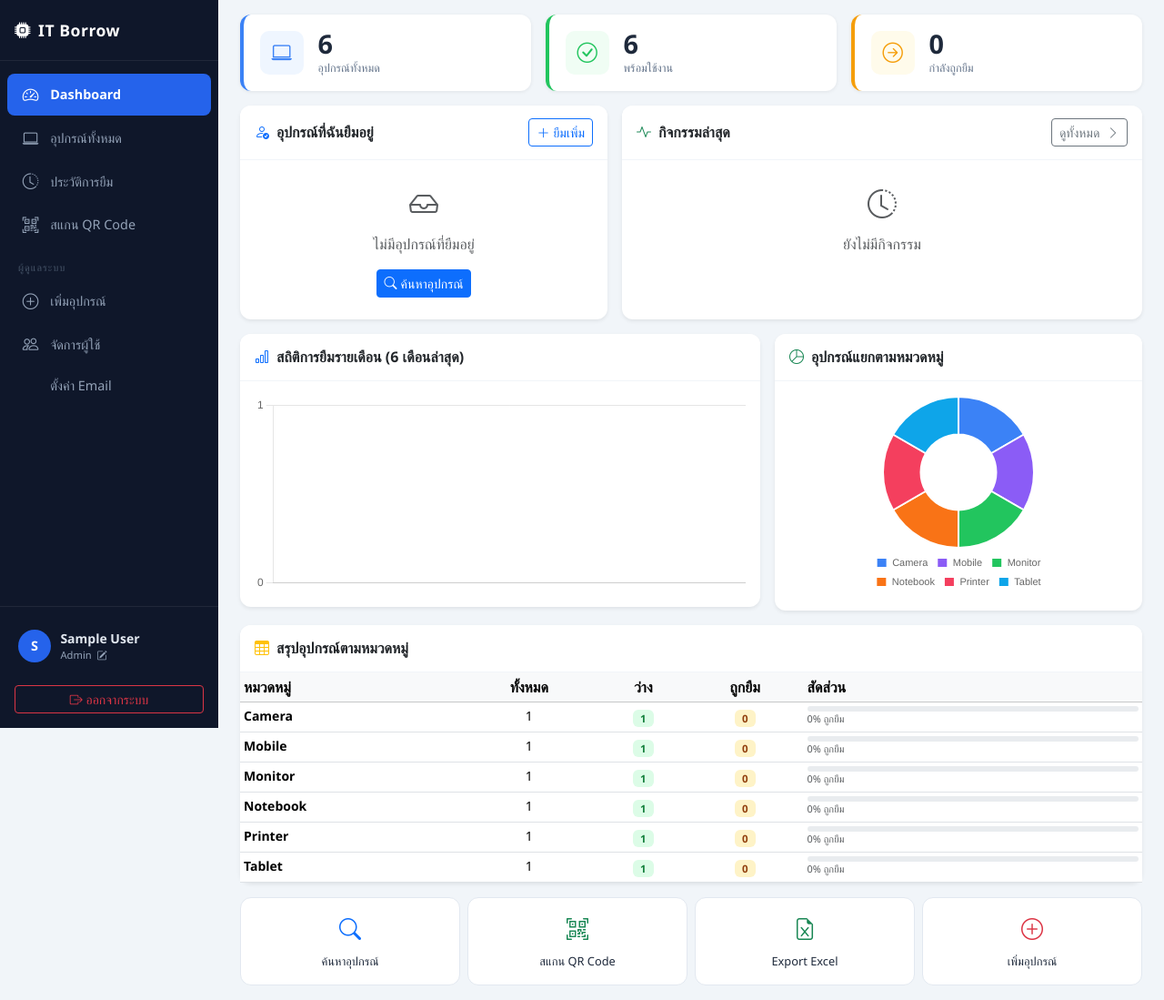
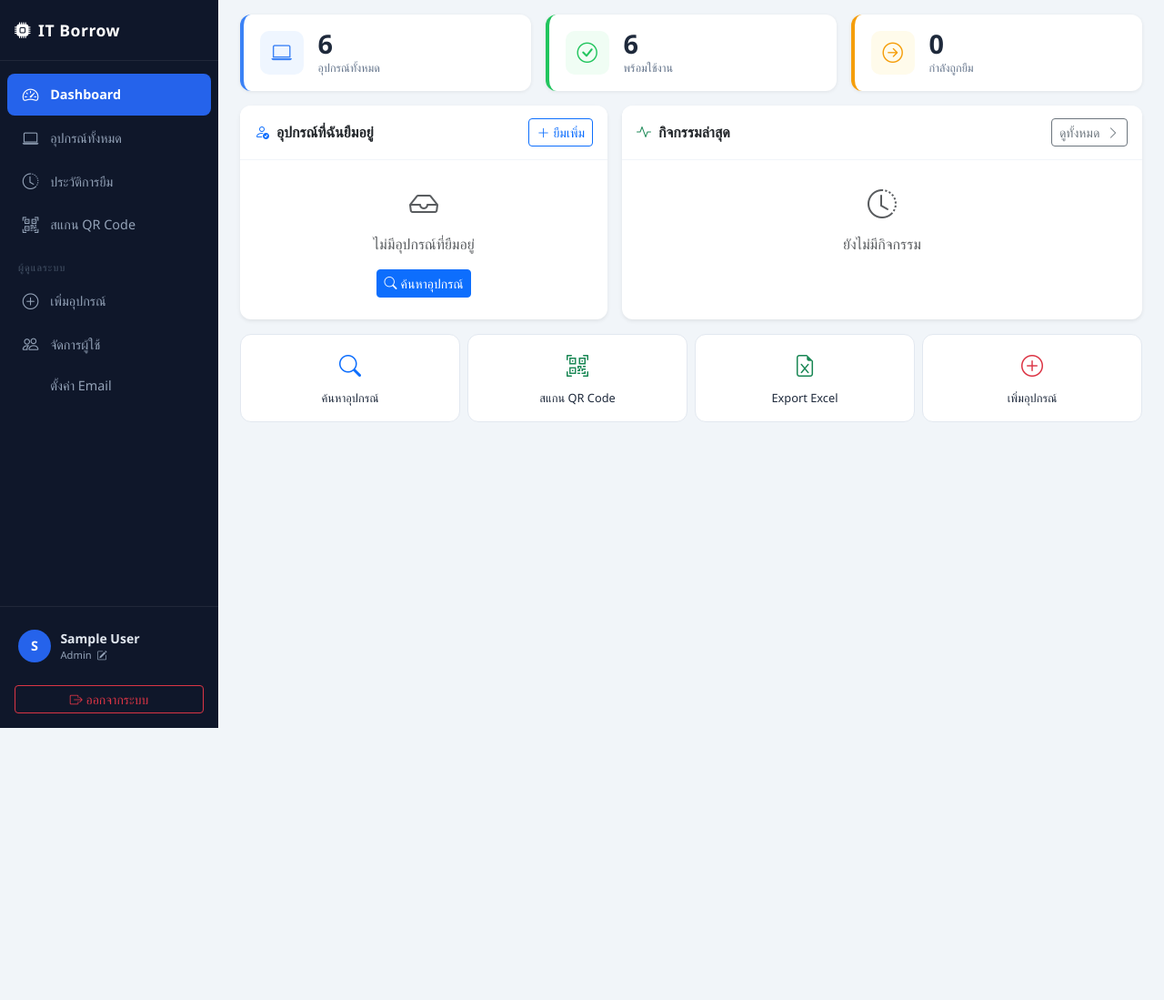
Before and after one commit to MINDKYLO/Tlib, a Flask app: page / in a window 1280 px wide. Shown: the whole page at 91% size. After the commit the page ends 800 px from the top, so only its background shows below. Run offline with Flask 3, Linux system fonts and the light colour scheme; the visitor is signed in with stand-in values (Sample User, id 1); data comes from the database, SQL or seed files in the repository; data that the repository does not hold is empty.

Commit message:
ui: remove charts and category stats from dashboard

```diff
--- a/app.py
+++ b/app.py
@@ -1,6 +1,6 @@
 from flask import (Flask, render_template, request, redirect, url_for,
                    session, flash, jsonify, Response, send_from_directory)
-import sqlite3, qrcode, io, base64, csv, os, json, smtplib, hashlib
+import sqlite3, qrcode, io, base64, csv, os, smtplib, hashlib
 from email.mime.text import MIMEText
 from email.mime.multipart import MIMEMultipart
 from datetime import datetime, date
@@ -284,32 +284,10 @@ def dashboard():
         ORDER BY b.borrow_date DESC
     ''', (session['user_id'],)).fetchall()
 
-    # Chart: monthly borrows last 6 months
-    monthly = conn.execute('''
-        SELECT strftime('%Y-%m', borrow_date) as month, COUNT(*) as cnt
-        FROM borrows
-        WHERE borrow_date >= date('now', '-6 months')
-        GROUP BY month ORDER BY month
-    ''').fetchall()
-    chart_labels  = [r['month'] for r in monthly]
-    chart_borrows = [r['cnt']   for r in monthly]
-
-    # Chart: category stats
-    cat_stats = conn.execute('''
-        SELECT category,
-               COUNT(*) as total,
-               SUM(CASE WHEN status='available' THEN 1 ELSE 0 END) as avail,
-               SUM(CASE WHEN status='borrowed'  THEN 1 ELSE 0 END) as lent
-        FROM equipment GROUP BY category
-    ''').fetchall()
-
     conn.close()
     return render_template('dashboard.html',
                            total=total, available=available, borrowed=borrowed,
-                           overdue=overdue, recent=recent, my_borrows=my_borrows,
-                           chart_labels=json.dumps(chart_labels),
-                           chart_borrows=json.dumps(chart_borrows),
-                           cat_stats=cat_stats)
+                           overdue=overdue, recent=recent, my_borrows=my_borrows)
 
 
 # ── EQUIPMENT ──────────────────────────────────────────────────────────────────
--- a/templates/dashboard.html
+++ b/templates/dashboard.html
@@ -179,69 +179,6 @@
   </div>
 </div>
 
-<!-- CHARTS -->
-<div class="row g-3 mb-3">
-  <div class="col-lg-7">
-    <div class="card shadow-sm">
-      <div class="card-header fw-semibold">
-        <i class="bi bi-bar-chart me-2 text-primary"></i>สถิติการยืมรายเดือน (6 เดือนล่าสุด)
-      </div>
-      <div class="card-body">
-        <canvas id="borrowChart" height="120"></canvas>
-      </div>
-    </div>
-  </div>
-  <div class="col-lg-5">
-    <div class="card shadow-sm">
-      <div class="card-header fw-semibold">
-        <i class="bi bi-pie-chart me-2 text-success"></i>อุปกรณ์แยกตามหมวดหมู่
-      </div>
-      <div class="card-body d-flex justify-content-center">
-        <canvas id="categoryChart" style="max-height:220px;max-width:220px"></canvas>
-      </div>
-    </div>
-  </div>
-</div>
-
-<!-- CATEGORY STATS TABLE -->
-{% if cat_stats %}
-<div class="card shadow-sm mb-3">
-  <div class="card-header fw-semibold">
-    <i class="bi bi-table me-2 text-warning"></i>สรุปอุปกรณ์ตามหมวดหมู่
-  </div>
-  <div class="card-body p-0">
-    <div class="table-responsive">
-      <table class="table table-sm mb-0">
-        <thead class="table-light">
-          <tr><th>หมวดหมู่</th><th class="text-center">ทั้งหมด</th>
-              <th class="text-center">ว่าง</th><th class="text-center">ถูกยืม</th>
-              <th>สัดส่วน</th></tr>
-        </thead>
-        <tbody>
-          {% for c in cat_stats %}
-          <tr>
-            <td class="fw-semibold small">{{ c.category }}</td>
-            <td class="text-center small">{{ c.total }}</td>
-            <td class="text-center"><span class="badge badge-available">{{ c.avail }}</span></td>
-            <td class="text-center"><span class="badge badge-borrowed">{{ c.lent }}</span></td>
-            <td style="min-width:120px">
-              <div class="progress" style="height:6px">
-                <div class="progress-bar bg-warning"
-                     style="width:{{ (c.lent / c.total * 100)|int }}%"></div>
-              </div>
-              <div class="text-muted" style="font-size:0.68rem">
-                {{ (c.lent / c.total * 100)|int }}% ถูกยืม
-              </div>
-            </td>
-          </tr>
-          {% endfor %}
-        </tbody>
-      </table>
-    </div>
-  </div>
-</div>
-{% endif %}
-
 <!-- QUICK ACTIONS -->
 <div class="row g-2">
   <div class="col-6 col-md-3">
@@ -269,57 +206,3 @@
   {% endif %}
 </div>
 {% endblock %}
-
-{% block scripts %}
-<script src="https://cdn.jsdelivr.net/npm/chart.js@4.4.0/dist/chart.umd.min.js"></script>
-<script>
-const today = new Date().toISOString().slice(0, 10);
-
-// Bar chart: monthly borrows
-const borrowCtx = document.getElementById('borrowChart').getContext('2d');
-new Chart(borrowCtx, {
-  type: 'bar',
-  data: {
-    labels: {{ chart_labels | safe }},
-    datasets: [{
-      label: 'จำนวนการยืม',
-      data: {{ chart_borrows | safe }},
-      backgroundColor: 'rgba(37,99,235,0.7)',
-      borderColor: '#2563eb',
-      borderWidth: 1,
-      borderRadius: 6
-    }]
-  },
-  options: {
-    responsive: true,
-    plugins: { legend: { display: false } },
-    scales: {
-      y: { beginAtZero: true, ticks: { stepSize: 1 } }
-    }
-  }
-});
-
-// Doughnut chart: category
-{% if cat_stats %}
-const catCtx = document.getElementById('categoryChart').getContext('2d');
-new Chart(catCtx, {
-  type: 'doughnut',
-  data: {
-    labels: [{% for c in cat_stats %}'{{ c.category }}'{% if not loop.last %},{% endif %}{% endfor %}],
-    datasets: [{
-      data: [{% for c in cat_stats %}{{ c.total }}{% if not loop.last %},{% endif %}{% endfor %}],
-      backgroundColor: ['#3b82f6','#8b5cf6','#22c55e','#f97316','#f43f5e','#0ea5e9','#10b981','#f59e0b'],
-      borderWidth: 2,
-      borderColor: '#fff'
-    }]
-  },
-  options: {
-    responsive: true,
-    plugins: {
-      legend: { position: 'bottom', labels: { boxWidth: 12, font: { size: 11 } } }
-    }
-  }
-});
-{% endif %}
-</script>
-{% endblock %}
```
